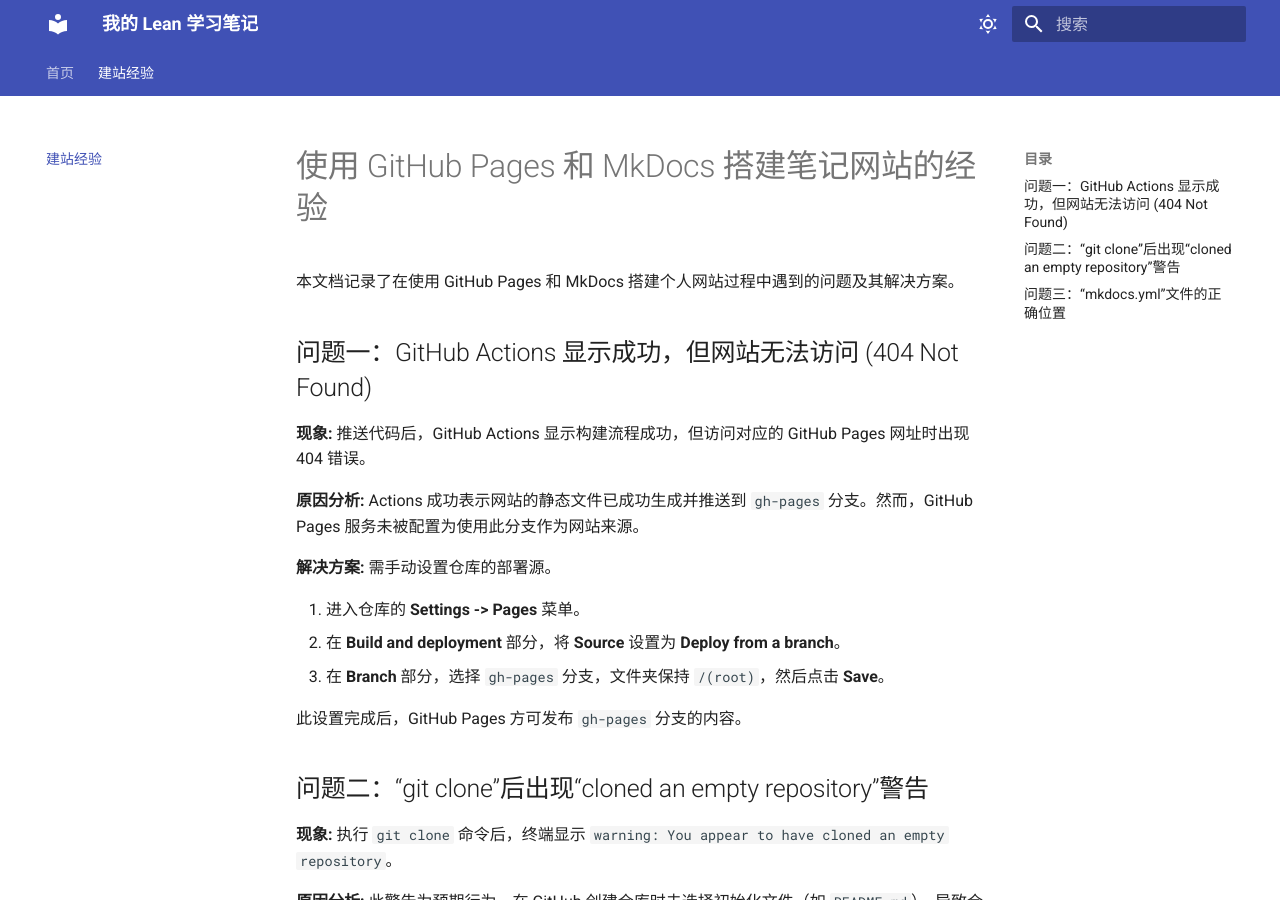
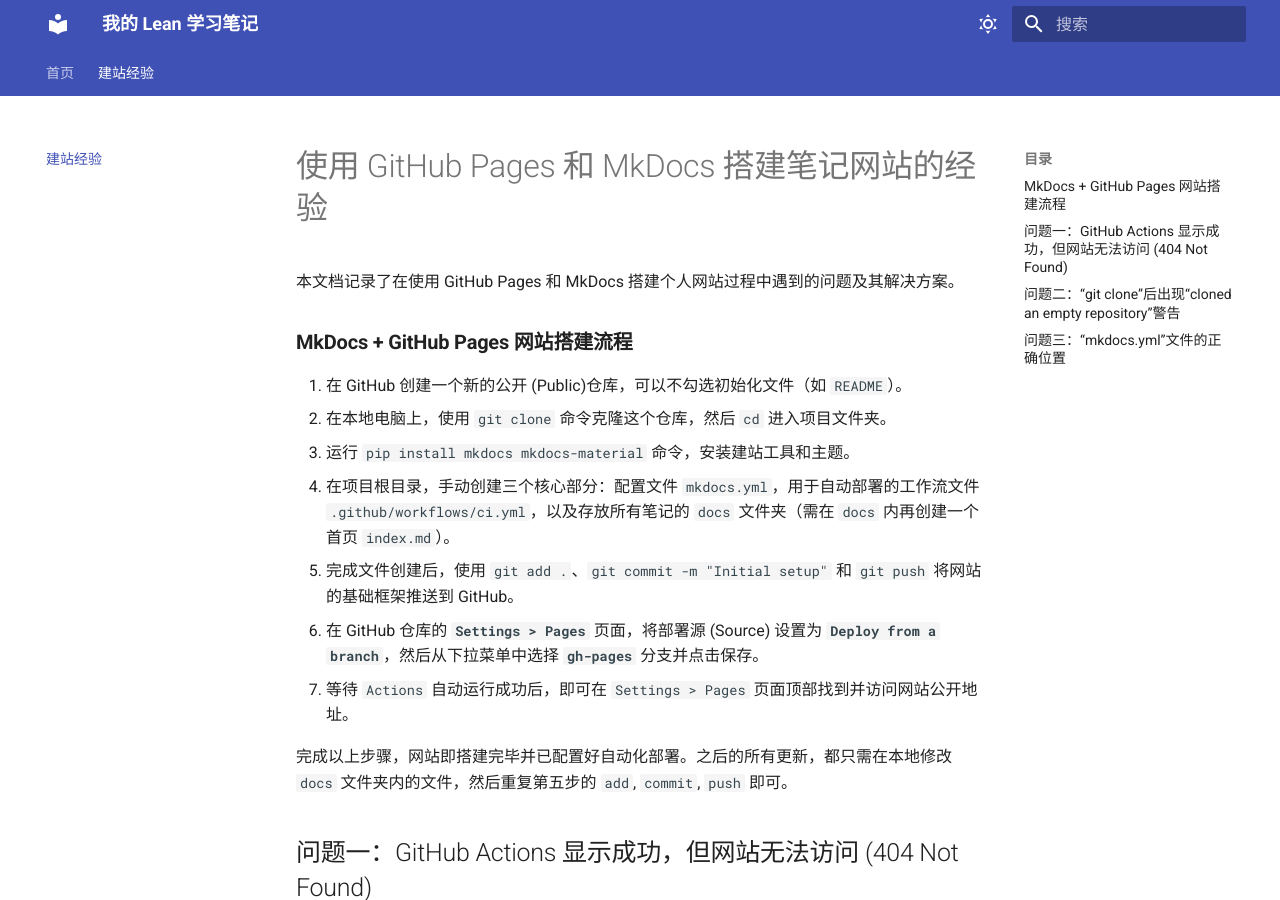
Before and after one commit to hewzhew/my-lean-notes, an MkDocs documentation site: the page built from docs/website-setup-faq.md, in a window 1280 px wide and 900 px high. Built offline with MkDocs 1.6.1 and Material for MkDocs 9.7.7, drawn with Linux system fonts in a browser that asks for light colours; a script that is not in the unit is left out.

Commit message:
docs: Update website-setup-faq.md

```diff
--- a/docs/website-setup-faq.md
+++ b/docs/website-setup-faq.md
@@ -8,6 +8,18 @@
 # 使用 GitHub Pages 和 MkDocs 搭建笔记网站的经验
 
 本文档记录了在使用 GitHub Pages 和 MkDocs 搭建个人网站过程中遇到的问题及其解决方案。
+
+### **MkDocs + GitHub Pages 网站搭建流程**
+
+1.  在 GitHub 创建一个新的公开 (Public)仓库，可以不勾选初始化文件（如 `README`）。
+2.  在本地电脑上，使用 `git clone` 命令克隆这个仓库，然后 `cd` 进入项目文件夹。
+3.  运行 `pip install mkdocs mkdocs-material` 命令，安装建站工具和主题。
+4.  在项目根目录，手动创建三个核心部分：配置文件 `mkdocs.yml`，用于自动部署的工作流文件 `.github/workflows/ci.yml`，以及存放所有笔记的 `docs` 文件夹（需在 `docs` 内再创建一个首页 `index.md`）。
+5.  完成文件创建后，使用 `git add .`、`git commit -m "Initial setup"` 和 `git push` 将网站的基础框架推送到 GitHub。
+6.  在 GitHub 仓库的 **`Settings > Pages`** 页面，将部署源 (Source) 设置为 **`Deploy from a branch`**，然后从下拉菜单中选择 **`gh-pages`** 分支并点击保存。
+7.  等待 `Actions` 自动运行成功后，即可在 `Settings > Pages` 页面顶部找到并访问网站公开地址。
+
+完成以上步骤，网站即搭建完毕并已配置好自动化部署。之后的所有更新，都只需在本地修改 `docs` 文件夹内的文件，然后重复第五步的 `add`, `commit`, `push` 即可。
 
 ## 问题一：GitHub Actions 显示成功，但网站无法访问 (404 Not Found)
 
```
